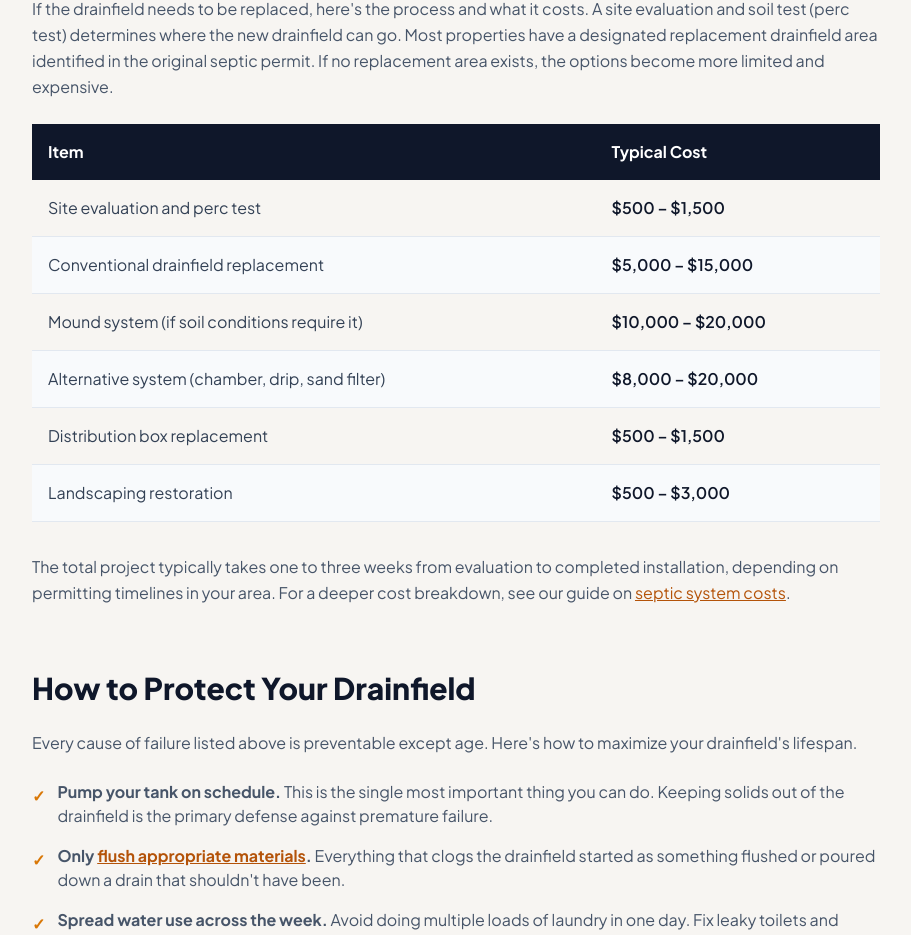
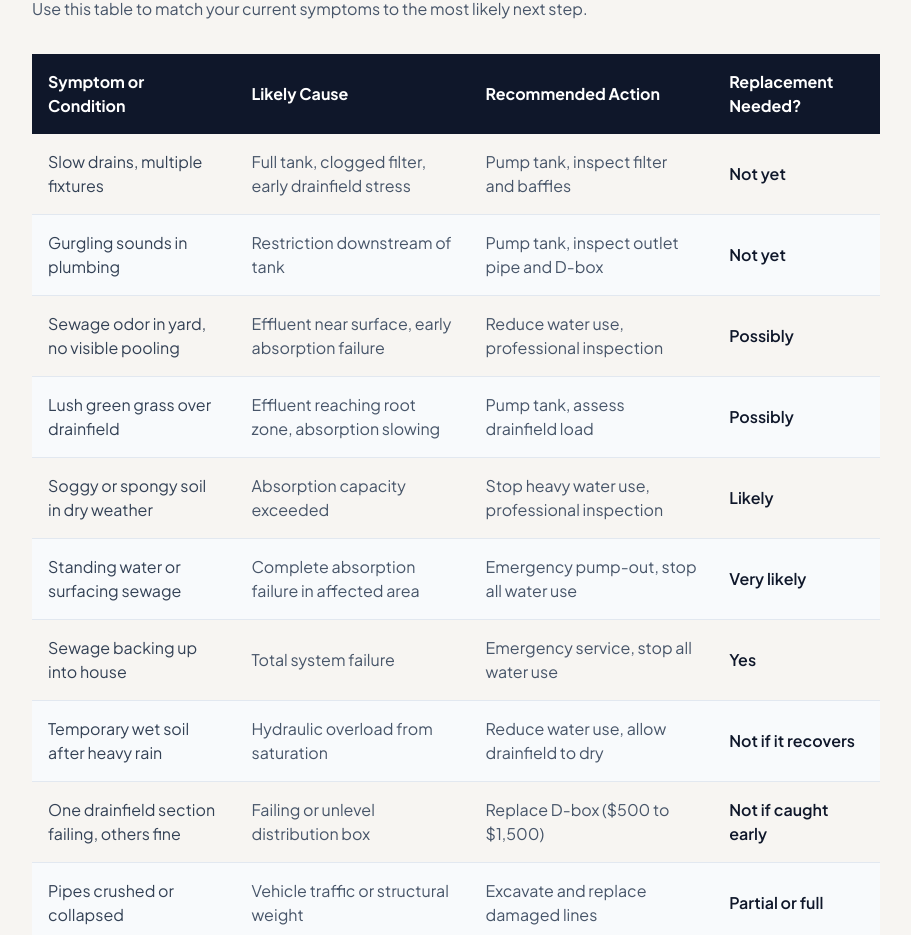
Before and after one commit to thebasementguide2026/theseptic.guide-, a Next.js app: page /problems/drainfield-failing in a window 1280 px wide. Shown: the part 6498-7433 px from the top of the page, without its empty margins (184-1095 px from the left). Built offline with nearby package versions, Linux system fonts and the light colour scheme.

Commit message:
Add symptom quick-reference chart table to drainfield-failing page

```diff
--- a/app/problems/drainfield-failing/page.tsx
+++ b/app/problems/drainfield-failing/page.tsx
@@ -345,6 +345,86 @@ export default function DrainfieldFailing() {
           </div>
         </div>
 
+                {/* Symptom Quick-Reference Chart */}
+        <div className='mt-16'>
+          <h2 className='text-3xl font-black text-slate-900 mb-6'>Symptom Quick-Reference Chart</h2>
+          <p className='text-slate-600 leading-relaxed mb-8'>Use this table to match your current symptoms to the most likely next step.</p>
+          <div className='overflow-x-auto mb-8'>
+            <table className='w-full border-collapse'>
+              <thead>
+                <tr className='bg-slate-900 text-white'>
+                  <th className='text-left p-4 font-bold'>Symptom or Condition</th>
+                  <th className='text-left p-4 font-bold'>Likely Cause</th>
+                  <th className='text-left p-4 font-bold'>Recommended Action</th>
+                  <th className='text-left p-4 font-bold'>Replacement Needed?</th>
+                </tr>
+              </thead>
+              <tbody>
+                <tr className='border-b border-slate-200'>
+                  <td className='p-4 text-slate-700'>Slow drains, multiple fixtures</td>
+                  <td className='p-4 text-slate-600'>Full tank, clogged filter, early drainfield stress</td>
+                  <td className='p-4 text-slate-600'>Pump tank, inspect filter and baffles</td>
+                  <td className='p-4 text-slate-900 font-semibold'>Not yet</td>
+                </tr>
+                <tr className='border-b border-slate-200 bg-slate-50'>
+                  <td className='p-4 text-slate-700'>Gurgling sounds in plumbing</td>
+                  <td className='p-4 text-slate-600'>Restriction downstream of tank</td>
+                  <td className='p-4 text-slate-600'>Pump tank, inspect outlet pipe and D-box</td>
+                  <td className='p-4 text-slate-900 font-semibold'>Not yet</td>
+                </tr>
+                <tr className='border-b border-slate-200'>
+                  <td className='p-4 text-slate-700'>Sewage odor in yard, no visible pooling</td>
+                  <td className='p-4 text-slate-600'>Effluent near surface, early absorption failure</td>
+                  <td className='p-4 text-slate-600'>Reduce water use, professional inspection</td>
+                  <td className='p-4 text-slate-900 font-semibold'>Possibly</td>
+                </tr>
+                <tr className='border-b border-slate-200 bg-slate-50'>
+                  <td className='p-4 text-slate-700'>Lush green grass over drainfield</td>
+                  <td className='p-4 text-slate-600'>Effluent reaching root zone, absorption slowing</td>
+                  <td className='p-4 text-slate-600'>Pump tank, assess drainfield load</td>
+                  <td className='p-4 text-slate-900 font-semibold'>Possibly</td>
+                </tr>
+                <tr className='border-b border-slate-200'>
+                  <td className='p-4 text-slate-700'>Soggy or spongy soil in dry weather</td>
+                  <td className='p-4 text-slate-600'>Absorption capacity exceeded</td>
+                  <td className='p-4 text-slate-600'>Stop heavy water use, professional inspection</td>
+                  <td className='p-4 text-slate-900 font-semibold'>Likely</td>
+                </tr>
+                <tr className='border-b border-slate-200 bg-slate-50'>
+                  <td className='p-4 text-slate-700'>Standing water or surfacing sewage</td>
+                  <td className='p-4 text-slate-600'>Complete absorption failure in affected area</td>
+                  <td className='p-4 text-slate-600'>Emergency pump-out, stop all water use</td>
+                  <td className='p-4 text-slate-900 font-semibold'>Very likely</td>
+                </tr>
+                <tr className='border-b border-slate-200'>
+                  <td className='p-4 text-slate-700'>Sewage backing up into house</td>
+                  <td className='p-4 text-slate-600'>Total system failure</td>
+                  <td className='p-4 text-slate-600'>Emergency service, stop all water use</td>
+                  <td className='p-4 text-slate-900 font-semibold'>Yes</td>
+                </tr>
+                <tr className='border-b border-slate-200 bg-slate-50'>
+                  <td className='p-4 text-slate-700'>Temporary wet soil after heavy rain</td>
+                  <td className='p-4 text-slate-600'>Hydraulic overload from saturation</td>
+                  <td className='p-4 text-slate-600'>Reduce water use, allow drainfield to dry</td>
+                  <td className='p-4 text-slate-900 font-semibold'>Not if it recovers</td>
+                </tr>
+                <tr className='border-b border-slate-200'>
+                  <td className='p-4 text-slate-700'>One drainfield section failing, others fine</td>
+                  <td className='p-4 text-slate-600'>Failing or unlevel distribution box</td>
+                  <td className='p-4 text-slate-600'>Replace D-box ($500 to $1,500)</td>
+                  <td className='p-4 text-slate-900 font-semibold'>Not if caught early</td>
+                </tr>
+                <tr className='border-b border-slate-200 bg-slate-50'>
+                  <td className='p-4 text-slate-700'>Pipes crushed or collapsed</td>
+                  <td className='p-4 text-slate-600'>Vehicle traffic or structural weight</td>
+                  <td className='p-4 text-slate-600'>Excavate and replace damaged lines</td>
+                  <td className='p-4 text-slate-900 font-semibold'>Partial or full</td>
+                </tr>
+              </tbody>
+            </table>
+          </div>
+        </div>
+
         {/* Drainfield Replacement */}
         <div className='mt-16'>
           <h2 className='text-3xl font-black text-slate-900 mb-6'>Drainfield Replacement: What to Expect</h2>
```
